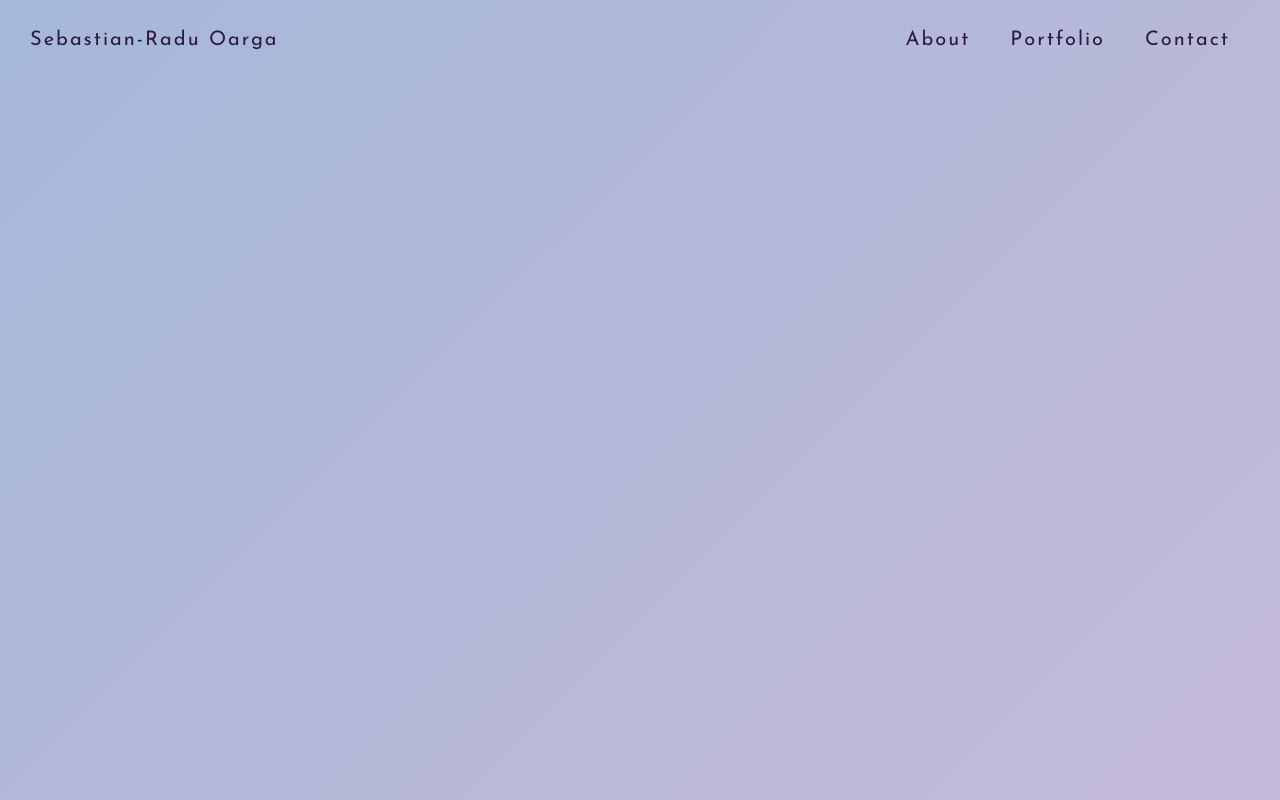
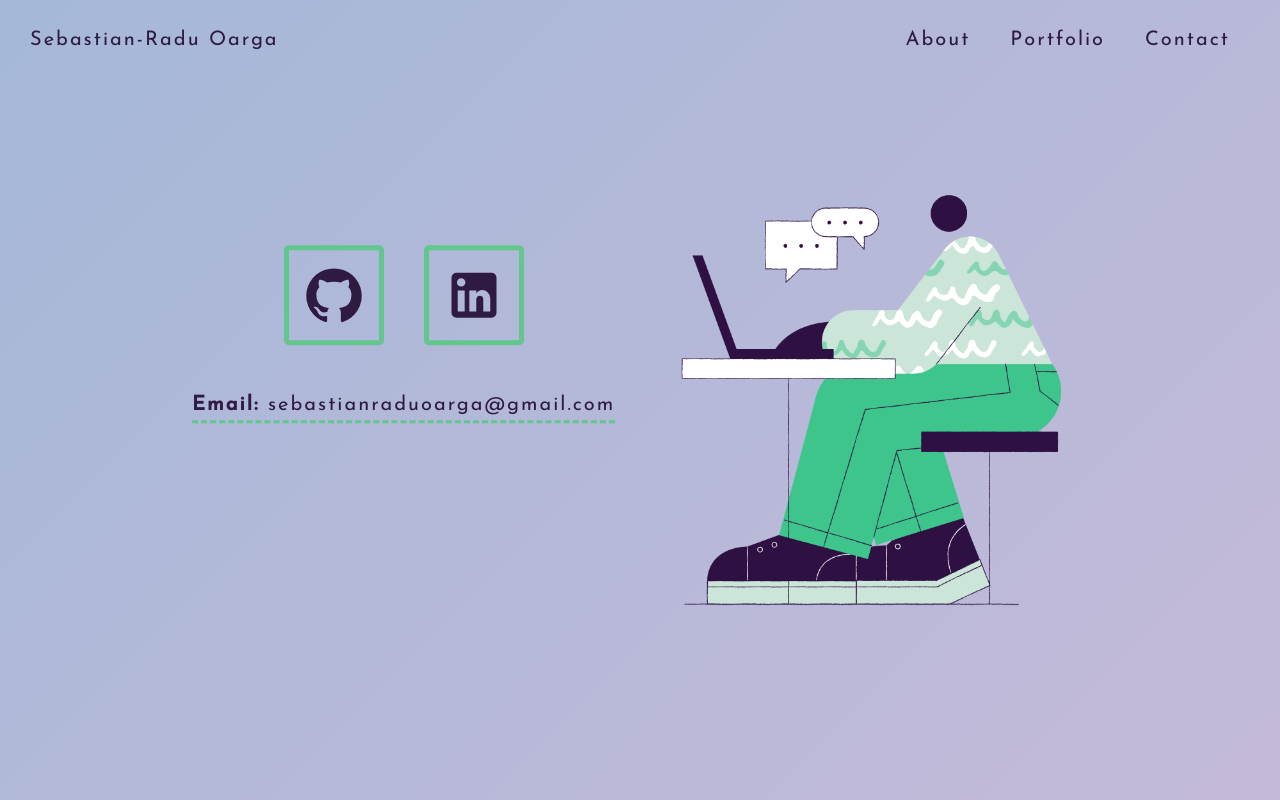
Before and after one commit to sebradoarga/personal-portfolio, a React (Create React App) app: page /contact in a window 1280 px wide. Built offline with nearby package versions, Linux system fonts and the light colour scheme.

Commit message:
style contact page

```diff
--- a/src/App.css
+++ b/src/App.css
@@ -62,3 +62,15 @@ ul {
     -webkit-mask-position: -50%;
   }
 }
+
+@keyframes float {
+  0% {
+    transform: translate(0, 0);
+  }
+  50% {
+    transform: translate(4rem, 3rem);
+  }
+  100% {
+    transform: translate(0, 0);
+  }
+}
--- a/src/components/pages/About/AboutPage.tsx
+++ b/src/components/pages/About/AboutPage.tsx
@@ -26,8 +26,8 @@ const AboutPage = ({
       <PageContent className="name-background">
         <Text>
           I'm a full-stack web developer with a passion for eye-catching design.
-          Currently enrolled in the Full Stack Program @ Integrify
-          International. Academy
+          Currently enrolled in the Full Stack Program @ Integrify International
+          Academy.
         </Text>
       </PageContent>
     </Wrapper>
--- a/src/components/pages/Contact/ContactPage.tsx
+++ b/src/components/pages/Contact/ContactPage.tsx
@@ -3,6 +3,9 @@ import styled from "styled-components";
 import { motion } from "framer-motion";
 import { rightPageVariants, pageTransition } from "../../../constants";
 import Navbar from "../../Navbar";
+import image from "../../../img/social-media-img.png";
+import GitHubIcon from "@mui/icons-material/GitHub";
+import LinkedInIcon from "@mui/icons-material/LinkedIn";
 
 const AboutPage = ({
   setPreviousPage,
@@ -23,6 +26,25 @@ const AboutPage = ({
       transition={pageTransition}
     >
       <Navbar />
+      <PageContent>
+        <LeftSide>
+          <SocialMedia>
+            <Hyperlink href="https://github.com/sebradoarga" target="_blank">
+              <GitHubIcon sx={{ fontSize: 60, color: "#2F1A42" }} />
+            </Hyperlink>
+            <Hyperlink
+              href="https://www.linkedin.com/in/sebastianoarga/"
+              target="_blank"
+            >
+              <LinkedInIcon sx={{ fontSize: 60, color: "#2F1A42" }} />
+            </Hyperlink>
+          </SocialMedia>
+          <Email>
+            Email: <Span>sebastianraduoarga@gmail.com</Span>
+          </Email>
+        </LeftSide>
+        <Image src={image} alt="" />
+      </PageContent>
     </Wrapper>
   );
 };
@@ -33,4 +55,63 @@ const Wrapper = styled(motion.div)`
   min-height: 100vh;
   width: 100%;
   background: transparent;
+  position: relative;
 `;
+
+const PageContent = styled.div`
+  display: flex;
+  width: 70%;
+  align-items: flex-start;
+  justify-content: space-between;
+  position: absolute;
+  top: 50%;
+  left: 50%;
+  transform: translate(-50%, -50%);
+`;
+
+const LeftSide = styled.div`
+  display: flex;
+  flex-direction: column;
+  align-items: center;
+`;
+
+const SocialMedia = styled.div`
+  display: flex;
+  justify-content: center;
+  width: 100%;
+  margin-top: 5rem;
+`;
+
+const Hyperlink = styled.a`
+  display: flex;
+  align-items: center;
+  justify-content: center;
+  border: 0.5rem solid #62c68d;
+  border-radius: 5px;
+  width: 10rem;
+  height: 10rem;
+  margin: 0 2rem;
+  transition: transform 0.3s ease;
+
+  &:hover {
+    transform: scale(1.1);
+  }
+`;
+
+const Email = styled.h2`
+  margin-top: 5rem;
+  font-weight: 600;
+  letter-spacing: 0.2rem;
+  font-size: 2rem;
+  color: #2f1a42;
+  border-bottom: 0.3rem dashed #62c68d;
+  padding-bottom: 0.5rem;
+`;
+
+const Span = styled.span`
+  font-weight: 400;
+`;
+
+const Image = styled.img`
+  width: 50%;
+`;
--- a/src/components/pages/Homepage/Homepage.tsx
+++ b/src/components/pages/Homepage/Homepage.tsx
@@ -58,7 +58,10 @@ const PageContent = styled.div`
   display: flex;
   align-items: center;
   justify-content: center;
-  margin-top: 6rem;
+  position: absolute;
+  top: 50%;
+  left: 50%;
+  transform: translate(-50%, -50%);
 `;
 
 const Headshot = styled.img`
--- a/src/components/pages/Portfolio/Portfolio.tsx
+++ b/src/components/pages/Portfolio/Portfolio.tsx
@@ -3,6 +3,7 @@ import styled from "styled-components";
 import { motion } from "framer-motion";
 import { downPageVariants, pageTransition } from "../../../constants";
 import Navbar from "../../Navbar";
+import CountryTriviaPreview from "../../../img/country-trivia-preview.png";
 
 const AboutPage = ({
   setPreviousPage,
@@ -22,6 +23,11 @@ const AboutPage = ({
       transition={pageTransition}
     >
       <Navbar />
+      <PageContent>
+        <CountryTrivia>
+          <Preview src={CountryTriviaPreview} alt="" />
+        </CountryTrivia>
+      </PageContent>
     </Wrapper>
   );
 };
@@ -33,3 +39,22 @@ const Wrapper = styled(motion.div)`
   width: 100%;
   background: transparent;
 `;
+
+const PageContent = styled.div``;
+
+const CountryTrivia = styled.div`
+  margin-top: 5%;
+  margin-left: 25%;
+`;
+
+const Preview = styled.img`
+  border-radius: 10px;
+  box-shadow: rgba(100, 100, 111, 0.2) 0px 7px 29px 0px;
+  cursor: pointer;
+  transition: transform 0.3s ease;
+  animation: float 6s ease infinite;
+
+  &:hover {
+    transform: scale(1.05);
+  }
+`;
```
Also changed, not shown: src/img/country-trivia-preview.png (added), src/img/social-media-img.png (added).
